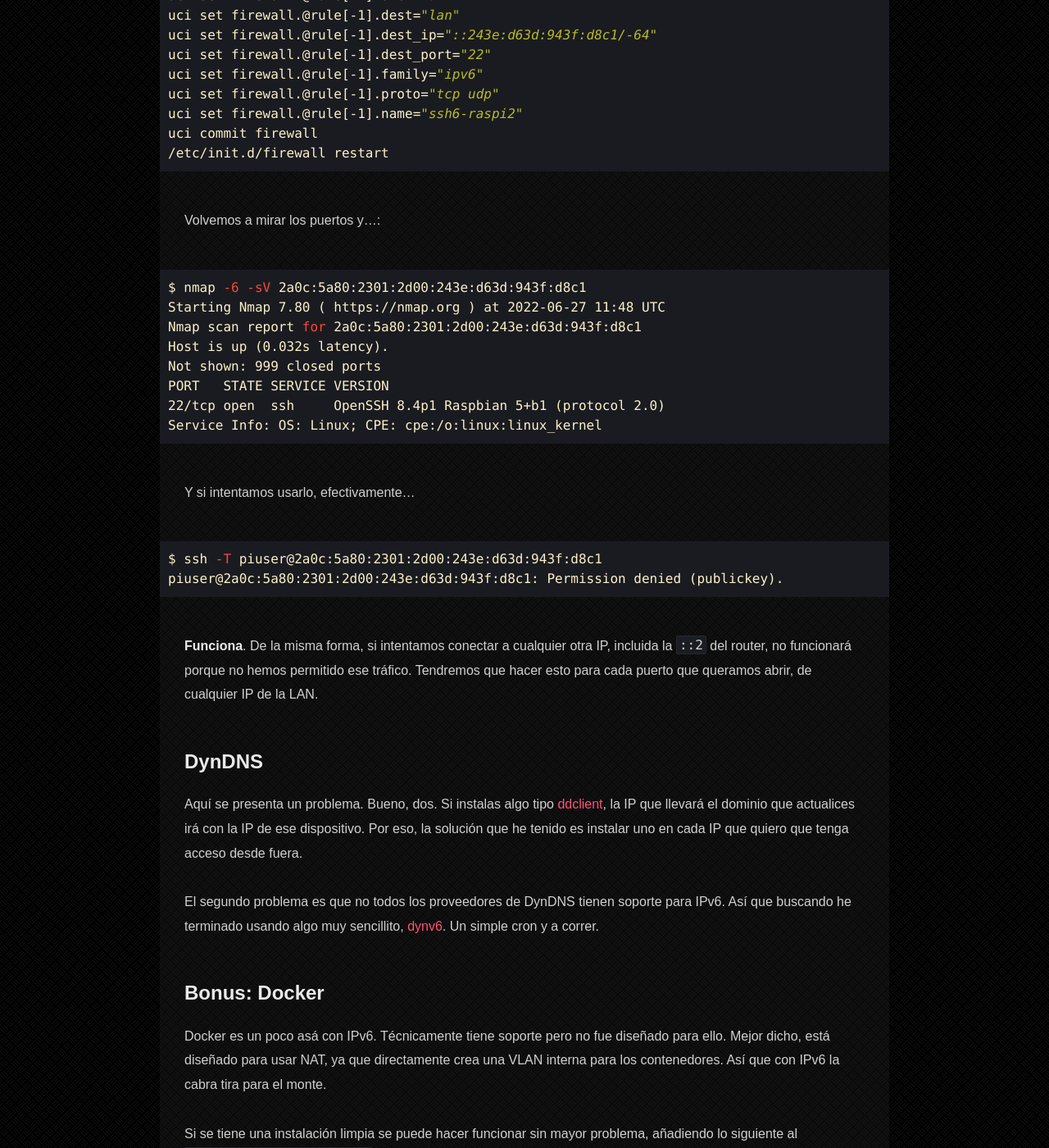
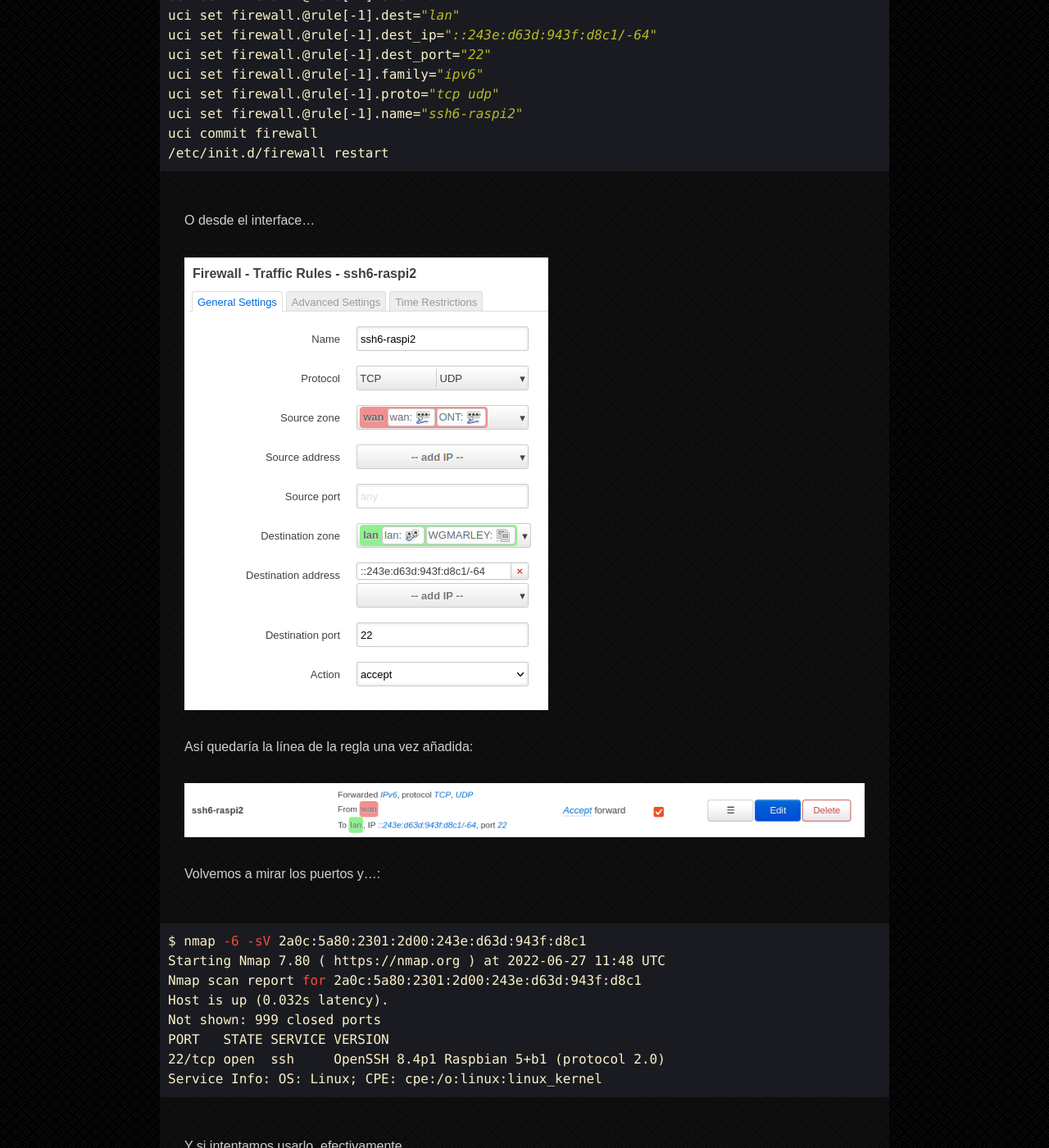
Before and after one commit to xergio/sergio.am, a Jekyll site: the page built from _posts/2022-06-26-openwrt-ipv6-port-forwarding.md, in a window 1280 px wide and 1400 px high, scrolled down 1802 px. Shown: the whole window at 82% size. Built offline with Jekyll 4.4.1, drawn with Linux system fonts in a browser that asks for light colours; some web fonts are replaced.

Commit message:
luci screenshots

`````diff
--- a/_posts/2022-06-26-openwrt-ipv6-port-forwarding.md
+++ b/_posts/2022-06-26-openwrt-ipv6-port-forwarding.md
@@ -49,6 +49,14 @@ uci set firewall.@rule[-1].name="ssh6-raspi2"
 uci commit firewall
 /etc/init.d/firewall restart
 ````
+
+O desde el interface...
+
+![Firewall](/assets/traffic-rules/firewall.png)
+
+Así quedaría la línea de la regla una vez añadida:
+
+![Rule](/assets/traffic-rules/rule.png)
 
 Volvemos a mirar los puertos y...:
 
`````
Also changed, not shown: assets/traffic-rules/firewall.png (added), assets/traffic-rules/rule.png (added), 1 other file.
